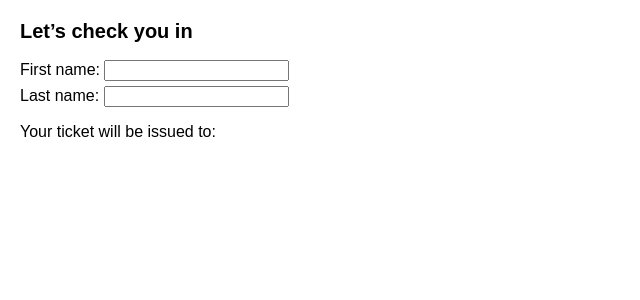
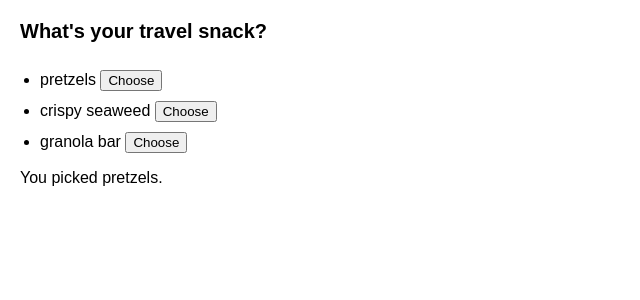
Before and after one commit to syureu/solid-octo-rotary-phone, a React (Create React App) app in the folder 4. Managing State/2. Choosing the state structure/src/: page / in a window 1280 px wide. Shown: the top 300 px of the page, without its empty margins (0-640 px from the left). Built offline with nearby package versions, Linux system fonts and the light colour scheme.

Commit message:
Choosing the state structure
WIP

```diff
--- a/4. Managing State/2. Choosing the state structure/src/App.js
+++ b/4. Managing State/2. Choosing the state structure/src/App.js
@@ -2,32 +2,34 @@ import React from "react";
 
 import { useState } from "react";
 
-export default function Form() {
-  const [firstName, setFirstName] = useState("");
-  const [lastName, setLastName] = useState("");
+const initialItems = [
+  { title: "pretzels", id: 0 },
+  { title: "crispy seaweed", id: 1 },
+  { title: "granola bar", id: 2 },
+];
 
-  const fullName = firstName + " " + lastName;
-
-  function handleFirstNameChange(e) {
-    setFirstName(e.target.value);
-  }
-
-  function handleLastNameChange(e) {
-    setLastName(e.target.value);
-  }
+export default function Menu() {
+  const [items, setItems] = useState(initialItems);
+  const [selectedItem, setSelectedItem] = useState(items[0]);
 
   return (
     <React.Fragment>
-      <h2>Let’s check you in</h2>
-      <label>
-        First name: <input value={firstName} onChange={handleFirstNameChange} />
-      </label>
-      <label>
-        Last name: <input value={lastName} onChange={handleLastNameChange} />
-      </label>
-      <p>
-        Your ticket will be issued to: <b>{fullName}</b>
-      </p>
+      <h2>What's your travel snack?</h2>
+      <ul>
+        {items.map((item) => (
+          <li key={item.id}>
+            {item.title}{" "}
+            <button
+              onClick={() => {
+                setSelectedItem(item);
+              }}
+            >
+              Choose
+            </button>
+          </li>
+        ))}
+      </ul>
+      <p>You picked {selectedItem.title}.</p>
     </React.Fragment>
   );
 }
--- a/4. Managing State/2. Choosing the state structure/src/styles.css
+++ b/4. Managing State/2. Choosing the state structure/src/styles.css
@@ -46,4 +46,4 @@ ul {
   padding-left: 20px;
 }
 
-label { display: block; margin-bottom: 5px; }
+button { margin-top: 10px; }
```
Also changed, not shown: 1 other file (tests, documents, lock files or other folders).
